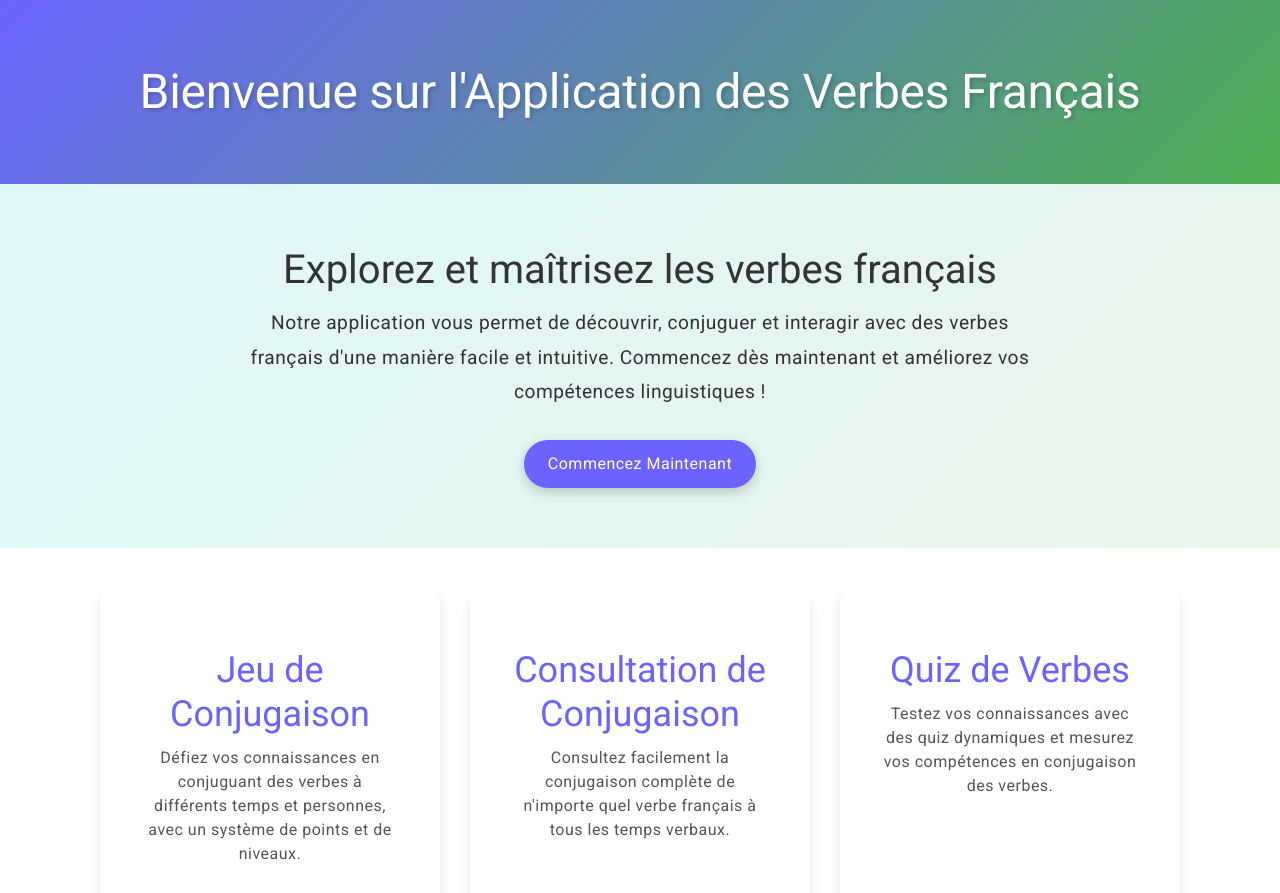
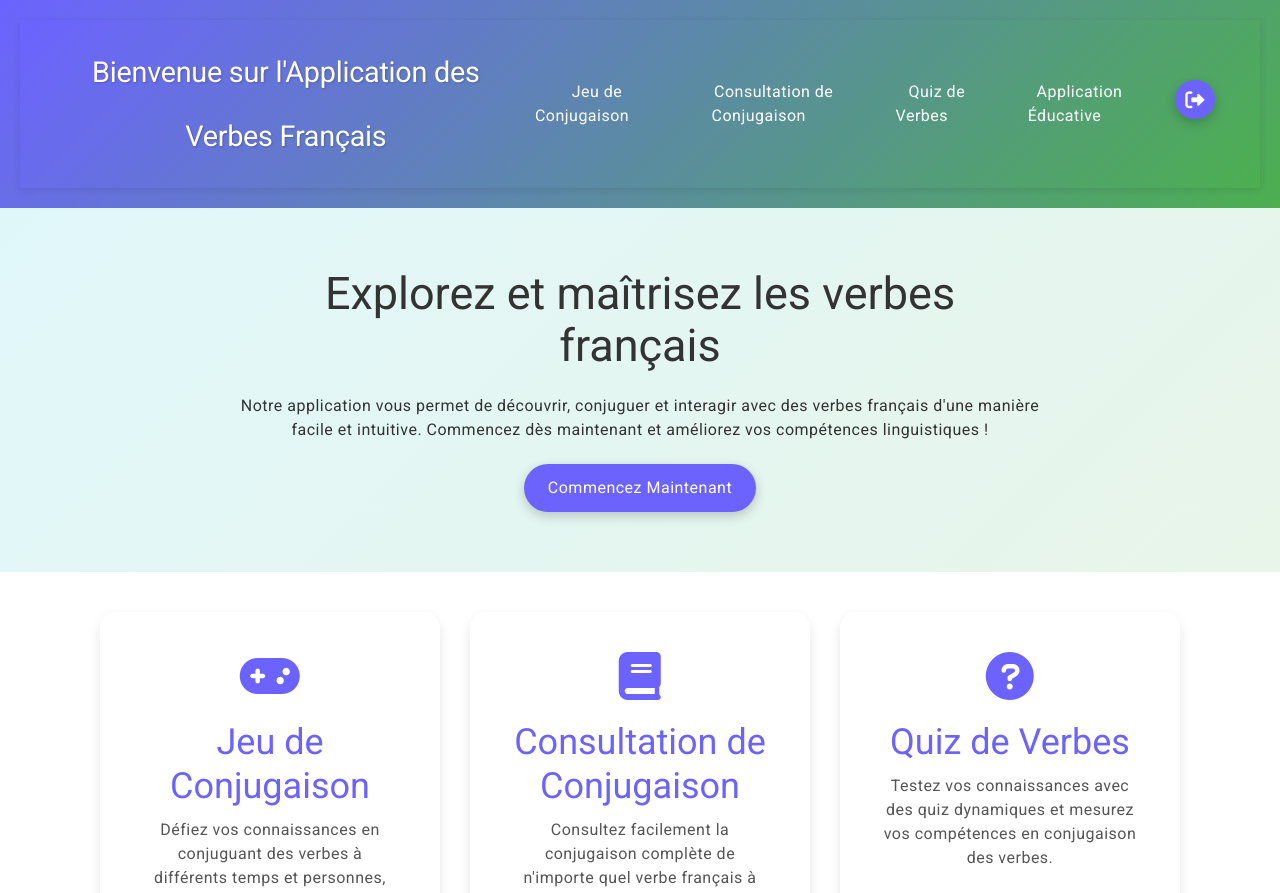
Before and after one commit to rjaonamickael/apiverb, an Angular app: page /home in a window 1280 px wide. Shown: the top 893 px of the page. Built offline with nearby package versions, Linux system fonts and the light colour scheme.

Commit message:
Ajout header&& component logout

```diff
--- a/src/app/pages/home/home.component.html
+++ b/src/app/pages/home/home.component.html
@@ -1,7 +1,20 @@
+<header>
+  <div class="top-bar">
+    <div class="logo">
+      <h1>Bienvenue sur l'Application des Verbes Français</h1>
+    </div>
+    <nav class="options">
+      <ul>
+        <li><a routerLink="/jeu-conjugaison">Jeu de Conjugaison</a></li>
+        <li><a routerLink="/consultation-conjugaison">Consultation de Conjugaison</a></li>
+        <li><a routerLink="/quiz-verbes">Quiz de Verbes</a></li>
+        <li><a routerLink="/application-educative">Application Éducative</a></li>
+        <li><a (click)="logout()"><i class="fas fa-sign-out-alt logout-icon"></i></a></li> <!-- Utiliser l'icône logout -->
+      </ul>
+    </nav>
+  </div>
+</header>
 
-<header>
-  <h1>Bienvenue sur l'Application des Verbes Français</h1>
-</header>
 
 <section class="hero">
   <div class="hero-content">
@@ -11,33 +24,33 @@
   </div>
 </section>
 
-<section class="features">
-  <div class="feature-card">
+<section id="features" class="features">
+  <div id="jeu" class="feature-card">
     <i class="fas fa-gamepad fa-3x" style="color: #6C63FF; margin-top: 20px;"></i>
     <h3>Jeu de Conjugaison</h3>
     <p>Défiez vos connaissances en conjuguant des verbes à différents temps et personnes, avec un système de points et de niveaux.</p>
     <button class="btn">Jouer Maintenant</button>
   </div>
 
-  <div class="feature-card">
+  <div id="consultation" class="feature-card">
     <i class="fas fa-book fa-3x" style="color: #6C63FF; margin-top: 20px;"></i>
     <h3>Consultation de Conjugaison</h3>
     <p>Consultez facilement la conjugaison complète de n'importe quel verbe français à tous les temps verbaux.</p>
-      <button class="btn">Jouer Maintenant</button>
+    <button class="btn">Consulter Maintenant</button>
   </div>
 
-  <div class="feature-card">
+  <div id="quiz" class="feature-card">
     <i class="fas fa-question-circle fa-3x" style="color: #6C63FF; margin-top: 20px;"></i>
     <h3>Quiz de Verbes</h3>
     <p>Testez vos connaissances avec des quiz dynamiques et mesurez vos compétences en conjugaison des verbes.</p>
-      <button class="btn">Jouer Maintenant</button>
+    <button class="btn">Commencer le Quiz</button>
   </div>
 
-  <div class="feature-card">
+  <div id="educative" class="feature-card">
     <i class="fas fa-chalkboard-teacher fa-3x" style="color: #6C63FF; margin-top: 20px;"></i>
     <h3>Application Éducative</h3>
     <p>Apprenez la conjugaison des verbes avec des explications claires et des exemples interactifs.</p>
-      <button class="btn">Jouer Maintenant</button>
+    <button class="btn">Découvrir</button>
   </div>
 </section>
 
--- a/src/app/pages/home/home.component.scss
+++ b/src/app/pages/home/home.component.scss
@@ -9,15 +9,89 @@ body {
 header {
   background: linear-gradient(135deg, #6C63FF, #4CAF50);
   color: white;
-  padding: 60px 20px;
+  padding: 20px;
   text-align: center;
   box-shadow: 0 2px 8px rgba(0, 0, 0, 0.1);
 }
 
 header h1 {
   margin: 0;
-  font-size: 3rem;
+  font-size: 2rem;
   text-shadow: 2px 2px 4px rgba(0, 0, 0, 0.2);
+}
+
+/* Styles pour le top-bar et les options du menu */
+.top-bar {
+  display: flex;
+  justify-content: space-between;
+  align-items: center;
+  padding: 20px 30px;
+  background: linear-gradient(135deg, #6C63FF, #4CAF50);
+  color: white;
+  box-shadow: 0 2px 8px rgba(0, 0, 0, 0.1);
+}
+
+.logo h1 {
+  margin: 0;
+  font-size: 1.8rem;
+  text-shadow: 1px 1px 2px rgba(0, 0, 0, 0.2);
+}
+
+.options ul {
+  list-style: none;
+  padding: 0;
+  margin: 0;
+  display: flex;
+  gap: 15px;
+}
+
+.options ul li {
+  position: relative;
+}
+
+.options a {
+  color: white;
+  text-decoration: none;
+  padding: 10px 15px;
+  border-radius: 5px;
+  transition: background-color 0.3s, transform 0.3s;
+}
+
+.options a:hover {
+  background-color: rgba(255, 255, 255, 0.2);
+}
+
+/* Styles pour le bouton de déconnexion */
+.logout-link {
+  background-color: #FF5252; /* Couleur rouge distincte */
+  padding: 10px 20px;
+  border-radius: 30px; /* Rendre le bouton arrondi pour le différencier */
+  font-weight: bold;
+  box-shadow: 0 4px 12px rgba(0, 0, 0, 0.2); /* Ajouter une ombre pour le faire ressortir */
+  transition: background-color 0.3s, transform 0.3s;
+  margin-left: 20px; /* Espacement supplémentaire pour le distinguer */
+}
+
+.logout-link:hover {
+  background-color: #D32F2F; /* Couleur plus sombre au survol */
+  transform: scale(1.05); /* Légère augmentation de la taille pour un effet d'interaction */
+  cursor: pointer;
+}
+
+/* Correction des classes spécifiques pour le logout */
+.options a.logout-link, .options a[routerLink="/logout"], .options a[click="logout()"] {
+  background-color: #FF5252; /* Rouge vif pour différencier */
+  padding: 10px 20px;
+  border-radius: 30px; /* Bouton arrondi distinct */
+  font-weight: bold;
+  box-shadow: 0 4px 12px rgba(0, 0, 0, 0.2); /* Ombre ajoutée */
+  transition: background-color 0.3s, transform 0.3s;
+}
+
+.options a.logout-link:hover, .options a[routerLink="/logout"]:hover, .options a[click="logout()"]:hover {
+  background-color: #D32F2F; /* Couleur plus sombre au survol */
+  transform: scale(1.05); /* Légère augmentation de taille au survol */
+  cursor: pointer;
 }
 
 .hero {
@@ -26,7 +100,7 @@ header h1 {
   justify-content: center;
   padding: 60px 20px;
   text-align: center;
-  background: linear-gradient(135deg, #E0F7FA, #E8F5E9); /* Teinte verte très claire */
+  background: linear-gradient(135deg, #E0F7FA, #E8F5E9);
   color: #333;
   position: relative;
   overflow: hidden;
@@ -36,17 +110,6 @@ header h1 {
   position: relative;
   max-width: 800px;
   z-index: 1;
-}
-
-.hero-content h2 {
-  font-size: 2.5rem;
-  margin-bottom: 10px;
-}
-
-.hero-content p {
-  font-size: 1.2rem;
-  margin-bottom: 20px;
-  line-height: 1.8;
 }
 
 .features {
@@ -63,13 +126,17 @@ header h1 {
   box-shadow: 0 6px 12px rgba(0, 0, 0, 0.1);
   overflow: hidden;
   width: 300px;
-  display: flex; /* Utiliser flexbox */
-  flex-direction: column; /* Aligner les éléments verticalement */
-  justify-content: space-between; /* Espacer le contenu pour aligner les boutons */
+  display: flex;
+  flex-direction: column;
+  justify-content: space-between;
   transition: transform 0.3s ease, box-shadow 0.3s ease;
   text-align: center;
-  position: relative;
-  padding: 20px; /* Ajout de padding pour l'espacement interne */
+  padding: 20px;
+}
+
+.feature-card:hover {
+  transform: translateY(-10px);
+  box-shadow: 0 12px 24px rgba(0, 0, 0, 0.2);
 }
 
 .feature-card h3 {
@@ -80,7 +147,7 @@ header h1 {
 .feature-card p {
   padding: 0 20px 20px;
   color: #555;
-  flex-grow: 1; /* Permet au paragraphe de prendre l'espace disponible */
+  flex-grow: 1;
 }
 
 .btn {
@@ -93,14 +160,13 @@ header h1 {
   transition: background-color 0.3s, transform 0.3s;
   box-shadow: 0 4px 12px rgba(0, 0, 0, 0.2);
   margin-top: 10px;
-  align-self: center; /* Aligne le bouton au centre horizontalement */
+  align-self: center;
 }
 
 .btn:hover {
   background-color: #4CAF50;
   transform: scale(1.05);
 }
-
 
 footer {
   background: #333;
@@ -114,3 +180,37 @@ footer {
 footer p {
   margin: 0;
 }
+
+.logout-link, .logout-icon {
+  background-color: #FF5252;
+  padding: 10px 20px;
+  border-radius: 30px;
+  font-weight: bold;
+  box-shadow: 0 4px 12px rgba(0, 0, 0, 0.2);
+  transition: background-color 0.3s, transform 0.3s;
+  display: inline-flex;
+  align-items: center;
+  justify-content: center;
+}
+
+.logout-icon {
+  background-color: #6C63FF;
+  padding: 10px;
+  border-radius: 30px;
+  font-size: 1.2rem;
+  transition: background-color 0.3s, transform 0.3s;
+  display: inline-flex;
+  align-items: center;
+  justify-content: center;
+}
+
+.logout-link:hover {
+  background-color: #D32F2F;
+  transform: scale(1.05);
+  cursor: pointer;
+}
+.logout-icon:hover {
+  background-color: #4CAF50;
+  transform: scale(1.05);
+  cursor: pointer;
+}
--- a/src/app/pages/home/home.component.ts
+++ b/src/app/pages/home/home.component.ts
@@ -1,6 +1,8 @@
 import { Component, inject, OnDestroy } from '@angular/core';
 import { VerbsService } from '../../services/verb/verbs.service';
 import { Verbe } from '../../models/verbe.model';
+import { UsersService } from '../../services/user/users.service';
+import { Router } from '@angular/router';
 
 @Component({
   selector: 'app-home',
@@ -11,17 +13,33 @@ import { Verbe } from '../../models/verbe.model';
 export class HomeComponent implements OnDestroy {
 
   private verbService = inject(VerbsService);
+  private usersService = inject(UsersService);
+  private router = inject(Router);
   private verbe: Verbe = new Verbe();
 
   constructor() { }
 
+
   getVerb() {
     this.verbService.getVerb('tester').subscribe(rep => {
       this.verbe.nom = rep.verb;
-      console.log('Verbe:', this.verbe.nom);  // Check result in component
+      console.log('Verbe:', this.verbe.nom);
     }, error => {
-      console.error('Error:', error);  // Handle and log any errors
+      console.error('Error:', error);
     });
+  }
+
+
+  logout(): void {
+
+    localStorage.removeItem('x-access-token');
+    localStorage.removeItem('user_name');
+
+
+    this.usersService.user.set(null);
+
+
+    this.router.navigate(['/login']);
   }
 
   ngOnDestroy(): void { }
--- a/src/app/pages/login/login.component.ts
+++ b/src/app/pages/login/login.component.ts
@@ -1,10 +1,10 @@
 import { Credentials, UsersService } from '../../services/user/users.service';
 import { FormBuilder, ReactiveFormsModule, Validators } from '@angular/forms';
 import { Component, OnDestroy, OnInit, inject } from '@angular/core';
-import { FormBuilder, ReactiveFormsModule, Validators } from '@angular/forms';
+
 import { Router } from '@angular/router';
 import { Subscription } from 'rxjs';
-import { UsersService, Credentials } from './../../services/users/users.service';
+
 import { User } from '../../models/user.model';
 import { MatButtonModule } from '@angular/material/button';
 import { MatInputModule } from '@angular/material/input';
--- /dev/null
+++ b/src/app/pages/logout/logout.component.html
@@ -0,0 +1,3 @@
+<div class="logout-container">
+  <button class="btn" (click)="logout()">Déconnexion</button>
+</div>
--- a/src/app/pages/register/register.component.ts
+++ b/src/app/pages/register/register.component.ts
@@ -1,10 +1,10 @@
 import { Credentials, UsersService } from '../../services/user/users.service';
 import { FormBuilder, ReactiveFormsModule, Validators } from '@angular/forms';
 import { Component, OnDestroy, OnInit, inject } from '@angular/core';
-import { FormBuilder, ReactiveFormsModule, Validators } from '@angular/forms';
+
 import { Router } from '@angular/router';
 import { Subscription } from 'rxjs';
-import { UsersService, Credentials } from './../../services/users/users.service';
+
 import { User } from '../../models/user.model';
 import { MatButtonModule } from '@angular/material/button';
 import { MatInputModule } from '@angular/material/input';
--- a/src/index.html
+++ b/src/index.html
@@ -7,6 +7,8 @@
   <meta name="viewport" content="width=device-width, initial-scale=1">
   <link rel="icon" type="image/x-icon" href="favicon.ico">
   <link href="https://fonts.googleapis.com/css2?family=Roboto:wght@300;400;500&display=swap" rel="stylesheet">
+  <link href="https://fonts.googleapis.com/css2?family=Roboto:wght@300;400;500&display=swap" rel="stylesheet">
+  <link rel="stylesheet" href="https://cdnjs.cloudflare.com/ajax/libs/font-awesome/6.0.0-beta3/css/all.min.css">
   <link href="https://fonts.googleapis.com/icon?family=Material+Icons" rel="stylesheet">
 </head>
 <body class="mat-typography">
```
Also changed, not shown: src/app/app-routing.module.ts (+5 -2 lines), src/app/pages/logout/logout.component.scss (added, +21 -0 lines), src/app/pages/logout/logout.component.ts (added, +25 -0 lines), 1 other file (tests, documents, lock files or other folders). Lines whose indentation alone changed are shown as unchanged.
